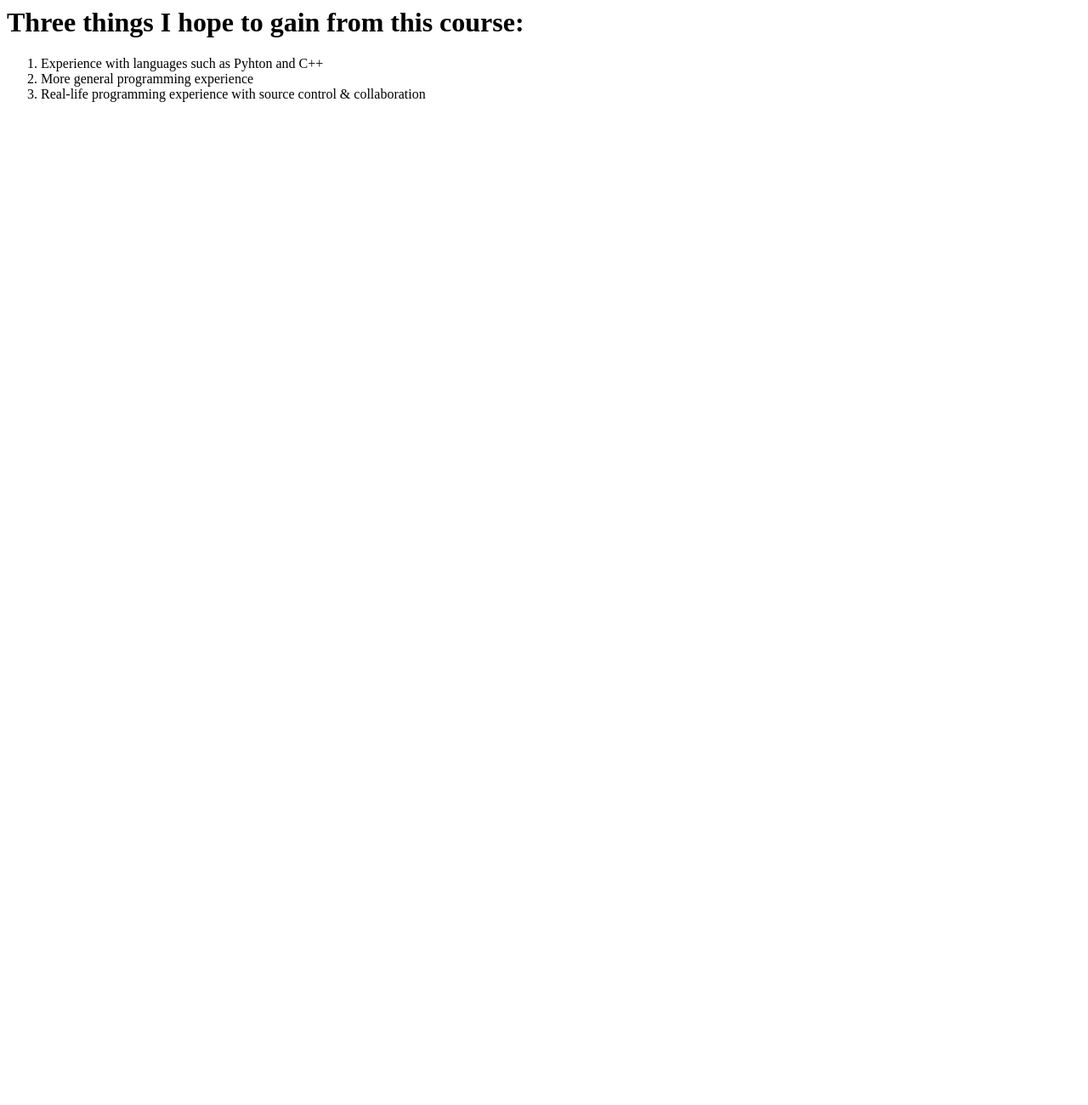
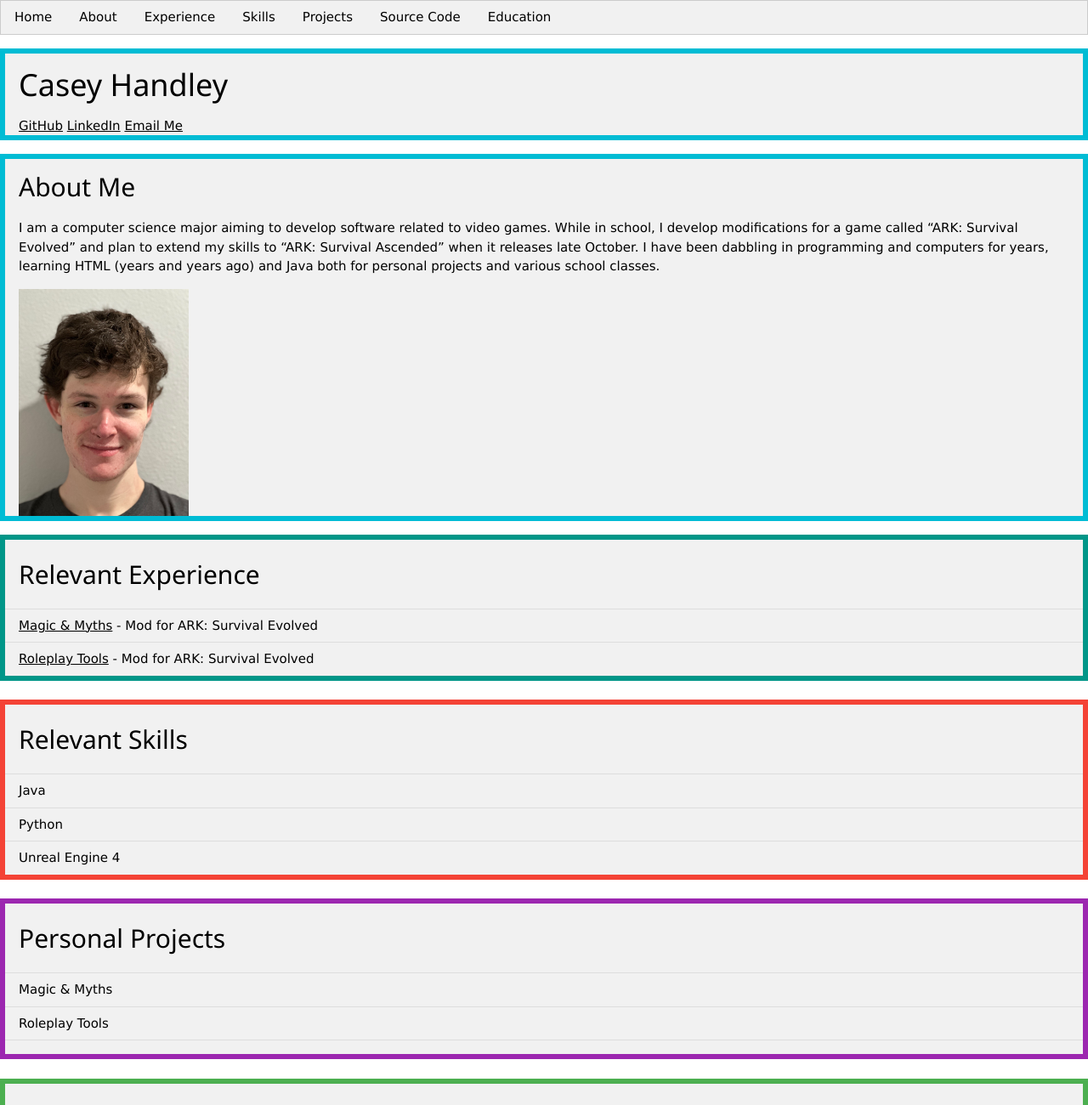
Before and after one commit to caseyHandleyOSU/caseyHandleyOSU.github.io, a plain HTML site: page index.html in a window 1280 px wide. Shown: the top 1300 px of the page at 85% size. Before the commit the page ends 800 px from the top, so only its background shows below. Drawn offline with nearby package versions, Linux system fonts and the light colour scheme.

Commit message:
Add Portfolio Info

```diff
--- a/index.html
+++ b/index.html
@@ -1,10 +1,81 @@
-<div>
-    <h1>
-        Three things I hope to gain from this course:
-    </h1>
-    <ol>
-        <li>Experience with languages such as Pyhton and C++</li>
-        <li>More general programming experience</li>
-        <li>Real-life programming experience with source control & collaboration</li>
-    </ol>
-</div>
+<!DOCTYPE html>
+<html>
+    <link rel="stylesheet" href="https://www.w3schools.com/w3css/4/w3.css">
+    <head>
+        <title>Casey Handley's Portfolio Page</title>
+    </head>
+    <link rel="icon" type="image/x-icon" href="images/icons8-dog-32.png">
+    <body>
+        <!-- Navigation Bar -->
+        <div class="w3-bar w3-border w3-light-grey">
+            <a href="#home" class="w3-bar-item w3-button w3-hover-dark-grey">Home</a>
+            <a href="#about" class="w3-bar-item w3-button w3-hover-cyan">About</a>
+            <a href="#experience" class="w3-bar-item w3-button w3-hover-blue">Experience</a>
+            <a href="#skills" class="w3-bar-item w3-button w3-hover-red">Skills</a>
+            <a href="#projects" class="w3-bar-item w3-button w3-hover-purple">Projects</a>
+            <a href="#source" class="w3-bar-item w3-button w3-hover-green">Source Code</a>
+            <a href="#education" class="w3-bar-item w3-button w3-hover-orange">Education</a>
+        </div>
+        <!-- Title Section -->
+        <div id="home" class="w3-panel w3-border w3-topbar w3-rightbar w3-leftbar w3-bottombar w3-border-cyan w3-light-gray">
+            <h1 class="w3-sans-serif">Casey Handley</h1>
+            <a class="w3-sans-serif" href="https://github.com/caseyHandleyOSU/">GitHub</a>
+            <a class="w3-sans-serif" href="https://www.linkedin.com/in/casey-handley-b21208297/">LinkedIn</a>
+            <a class="w3-sans-serif" href="mailto:handlcas@oregonstate.edu">Email Me</a>
+        </div>
+        <!-- About section -->
+        <div class="w3-panel w3-border w3-topbar w3-rightbar w3-leftbar w3-bottombar w3-border-cyan w3-light-gray" id="about">
+            <h2 class="w3-sans-serif">About Me</h2>
+            <p>I am a computer science major aiming to develop software related to video games. While in school, I develop modifications for a game called “ARK: Survival Evolved” and plan to extend my skills to “ARK: Survival Ascended” when it releases late October. I have been dabbling in programming and computers for years, learning HTML (years and years ago) and Java both for personal projects and various school classes.</p>
+            <img src="images/IMG_1187.jpg" width="200" />
+        </div>
+        <!-- Experience Section -->
+        <div id="experience">
+            <ul class="w3-ul w3-border w3-topbar w3-rightbar w3-leftbar w3-bottombar w3-border-teal w3-light-gray">
+                <li><h2>Relevant Experience</h2></li>
+                <li><a href="https://steamcommunity.com/sharedfiles/filedetails/?id=3039514568">Magic & Myths</a> - Mod for ARK: Survival Evolved</li>
+                <li><a href="https://steamcommunity.com/sharedfiles/filedetails/?id=3039514568">Roleplay Tools</a> - Mod for ARK: Survival Evolved</li>
+            </ul>
+            </br>
+        </div>
+        <!-- Skills Section -->
+        <div id="skills">
+            <ul class="w3-ul w3-border w3-topbar w3-rightbar w3-leftbar w3-bottombar w3-border-red w3-light-gray">
+                <li><h2>Relevant Skills</h2></li>
+                <li>Java</li>
+                <li>Python</li>
+                <li>Unreal Engine 4</li>
+            </ul>
+            </br>
+        </div>
+        <!-- Projects Section -->
+        <div id="projects">
+            <ul class="w3-ul w3-border w3-topbar w3-rightbar w3-leftbar w3-bottombar w3-border-purple w3-light-gray">
+                <li><h2>Personal Projects</h2></li>
+                <li>Magic & Myths</li>
+                <li>Roleplay Tools</li>
+                <li></li>
+            </ul>
+            </br>
+        </div>
+        <!-- Source Code Section -->
+        <div id="source">
+            <ul class="w3-ul w3-border w3-topbar w3-rightbar w3-leftbar w3-bottombar w3-border-green w3-light-gray">
+                <li><h2>Documented Source Code</h2></li>
+                <li>Magic & Myths</li>
+                <li>Roleplay Tools</li>
+                <li></li>
+            </ul>
+            </br>
+        </div>
+        <!-- Education -->
+        <div id="education">
+            <ul class="w3-ul w3-border w3-topbar w3-rightbar w3-leftbar w3-bottombar w3-border-orange w3-light-gray">
+                <li><h2>Education</h2></li>
+                <li>Bachelor of Science in Computer Science at Oregon State University - Cascades (In-progress)</li>
+            </ul>
+            </br>
+        </div>
+        <p>Icon from <a href="https://icons8.com/">https://icons8.com/</a></p>
+    </body>
+</html>
```
Also changed, not shown: images/IMG_1187.jpg (added), images/icons8-dog-32.png (added).
